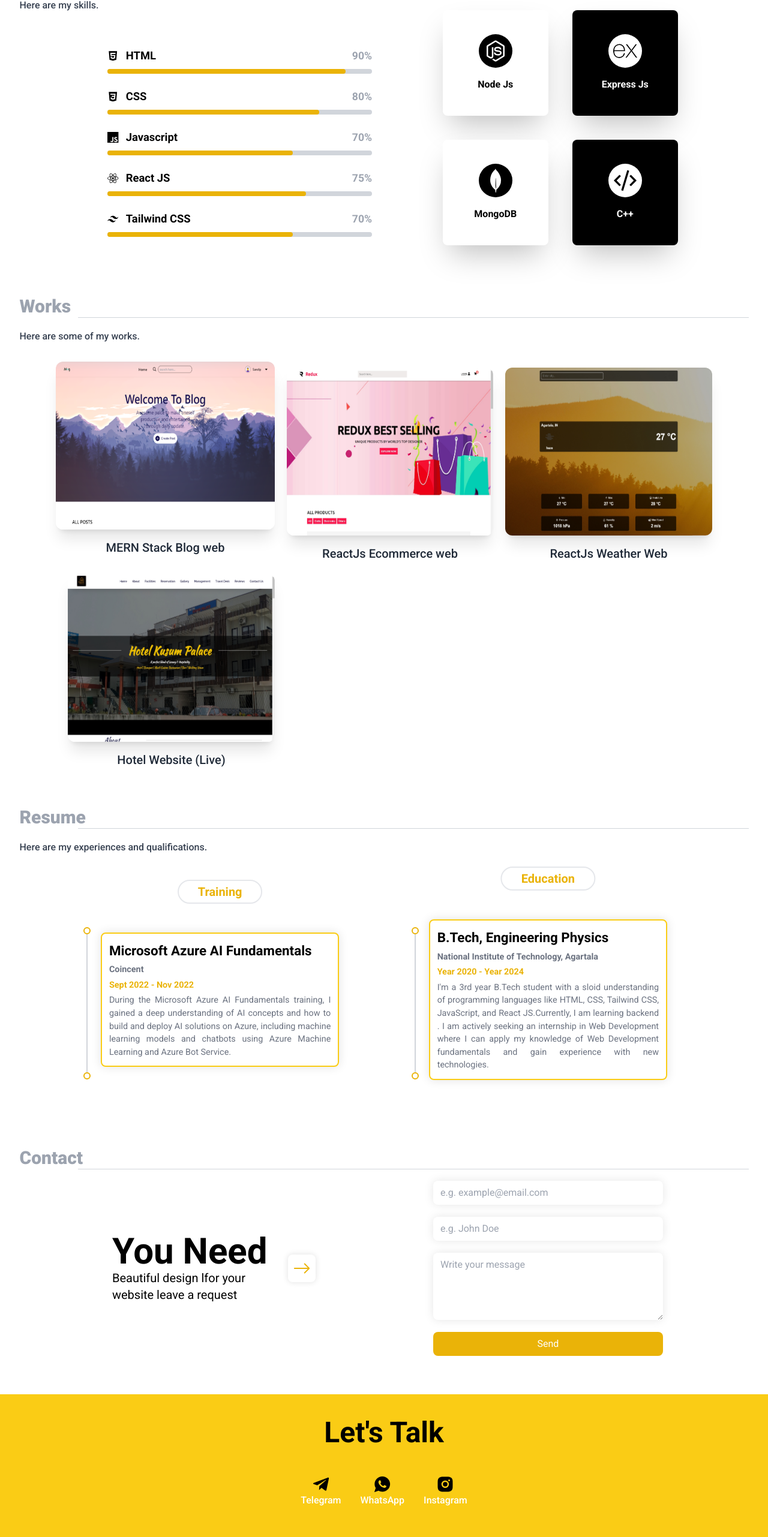
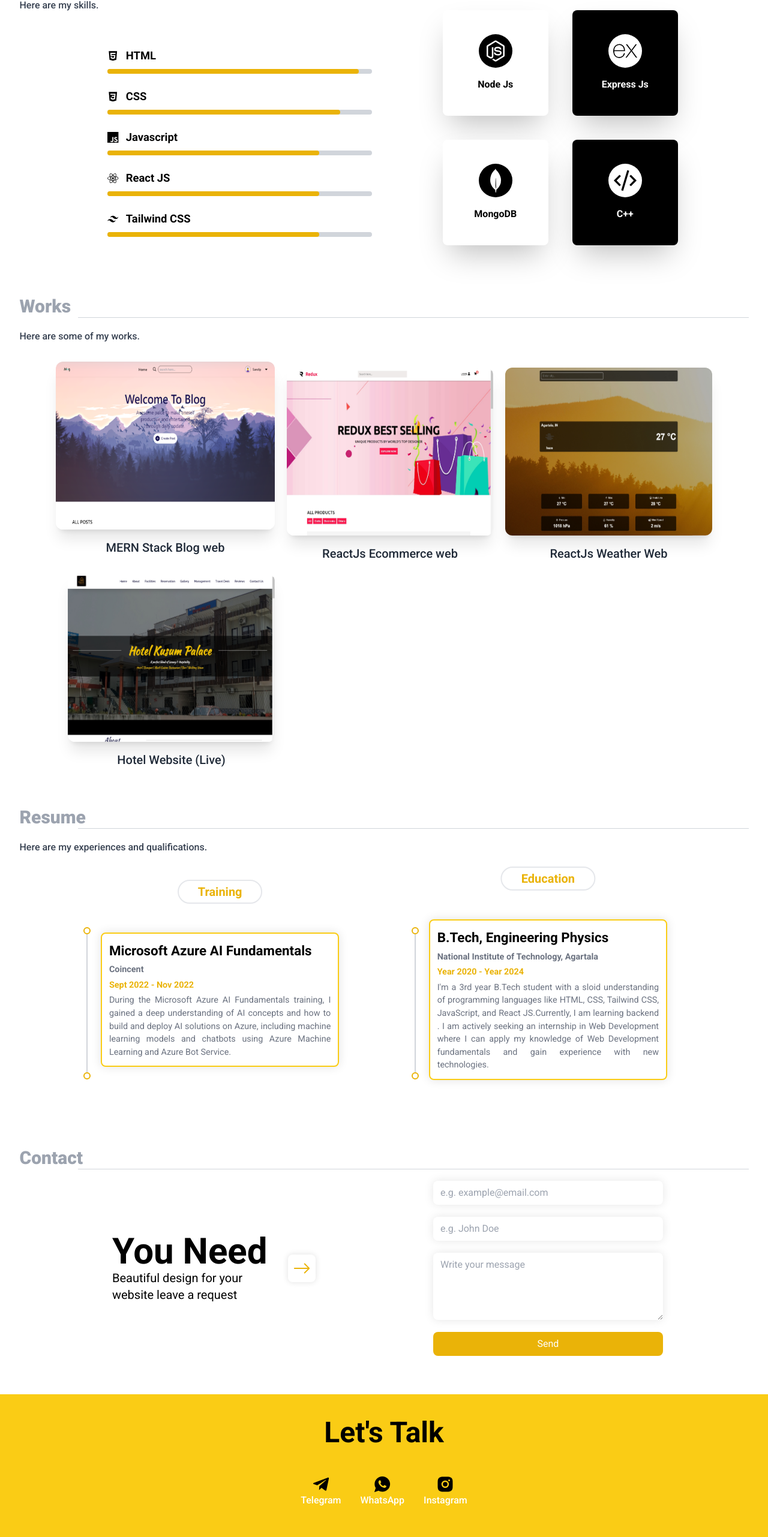
Before and after one commit to sandip-dev07/Portfolio, a React (Vite) app: page / in a window 1280 px wide. Shown: the part 873-3436 px from the top of the page at 60% size. Built offline with nearby package versions, Linux system fonts and the light colour scheme.

Commit message:
Update code

```diff
--- a/src/chip/ProgressBar.jsx
+++ b/src/chip/ProgressBar.jsx
@@ -8,9 +8,9 @@ const ProgressBar = ({ logo, name, value, duration = 3 }) => {
         <p className="text-[1.15rem] flex items-center gap-3 sm:text-[1rem] exsm:text-sm exsm:gap-3">
           {logo} {name}
         </p>{" "}
-        <span className=" text-gray-400 text-[1.1rem] sm:text-[1rem] exsm:text-sm">
+        {/* <span className=" text-gray-400 text-[1.1rem] sm:text-[1rem] exsm:text-sm">
           {value}%
-        </span>
+        </span> */}
       </div>
       <div className="h-[8px] w-[100%] relative rounded-3xl bg-gray-300">
         <Progress
--- a/src/components/contact/Contact.jsx
+++ b/src/components/contact/Contact.jsx
@@ -19,16 +19,16 @@ const Contact = () => {
             <div data-aos="zoom-in">
               <h1 className="text-6xl font-bold sm:text-3xl">You Need</h1>
               <h3 className="text-xl sm:text-lg">
-                Beautiful design lfor your website leave a request
+                Beautiful design for your website leave a request
               </h3>
             </div>
           </div>
           <div className=" flex p-5 items-center justify-center ">
             <button
               data-aos="zoom-in"
-              className="text-yellow-500 font-extrabold text-3xl p-2 rounded-lg shadow-[0_0_10px_1px_rgba(0,0,0,0.1)] md:rotate-90"
+              className= " text-yellow-500 font-extrabold text-3xl p-2 rounded-lg shadow-[0_0_10px_1px_rgba(0,0,0,0.1)] "
             >
-              <BsArrowRight />
+              <BsArrowRight className=" md:rotate-90" />
             </button>
           </div>
         </div>
--- a/src/components/footer/Footer.jsx
+++ b/src/components/footer/Footer.jsx
@@ -32,7 +32,7 @@ const Footer = () => {
           </a>
         </div>
         <div className="sm:text-[12px]">
-          | Copyright &copy; <span>2018 Portfolio. </span> All rights resreved
+          | Copyright &copy; <span>2023 Portfolio. </span> All rights resreved
           <a href="#"></a> |
         </div>
       </div>
--- a/src/components/skills/Skills.jsx
+++ b/src/components/skills/Skills.jsx
@@ -39,18 +39,18 @@ const Skills = ({ darkMode }) => {
               className="progress flex items-center h-[100%] justify-end md:justify-center"
             >
               <div className=" flex flex-col gap-6  w-3/4  my-5 md:w-[90%]">
-                <ProgressBar logo={<IoLogoHtml5 />} name={"HTML"} value={90} />
-                <ProgressBar logo={<IoLogoCss3 />} name={"CSS"} value={80} />
+                <ProgressBar logo={<IoLogoHtml5 />} name={"HTML"} value={95} />
+                <ProgressBar logo={<IoLogoCss3 />} name={"CSS"} value={88} />
                 <ProgressBar
                   logo={<SiJavascript />}
                   name={"Javascript"}
-                  value={70}
+                  value={80}
                 />
-                <ProgressBar logo={<FaReact />} name={"React JS"} value={75} />
+                <ProgressBar logo={<FaReact />} name={"React JS"} value={80} />
                 <ProgressBar
                   logo={<SiTailwindcss />}
                   name={"Tailwind CSS"}
-                  value={70}
+                  value={80}
                 />
               </div>
             </div>
```
